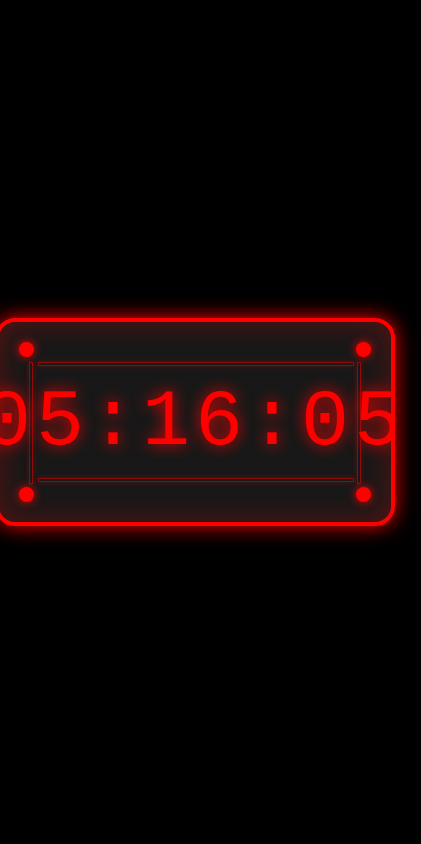
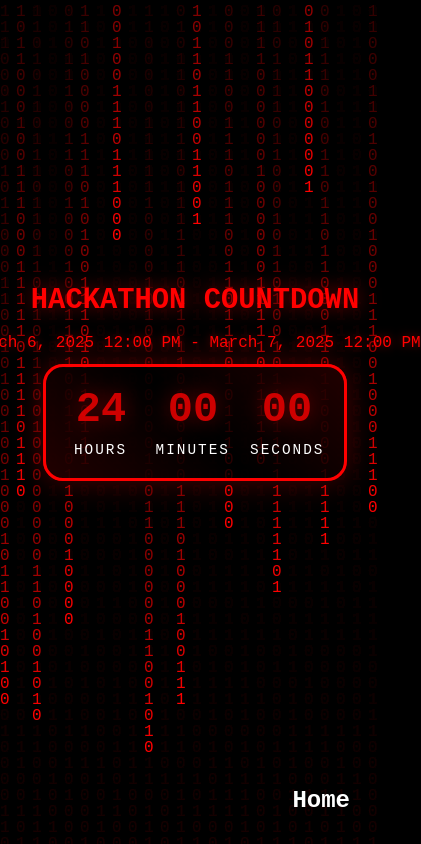
Before and after one commit to jssaikyam/Aikyam, a plain HTML site: page Hackathon-timer.html in a window 390 px wide. Shown: the whole page, 421 px wide, since content can reach past the window. Drawn offline with Linux system fonts and the light colour scheme.

Commit message:
first commit Counter

```diff
--- a/Hackathon-timer.html
+++ b/Hackathon-timer.html
@@ -3,347 +3,308 @@
 <head>
     <meta charset="UTF-8">
     <meta name="viewport" content="width=device-width, initial-scale=1.0">
-  <title>Digital Clock Disintegration</title>
+    <title>Hackathon Countdown</title>
     <style>
-    body {
+        * {
             margin: 0;
             padding: 0;
-      display: flex;
-      justify-content: center;
-      align-items: center;
-      min-height: 100vh;
-      background-color: #000;
-      overflow: hidden;
+            box-sizing: border-box;
             font-family: 'Courier New', monospace;
         }
 
-    .container {
-      position: relative;
-      display: flex;
-      flex-direction: column;
-      align-items: center;
-    }
-
-    .digital-clock {
-      position: relative;
-      width: 400px;
-      height: 200px;
-      margin: 50px auto;
-      transform-style: preserve-3d;
-      perspective: 1000px;
-      display: flex;
-      justify-content: center;
-      align-items: center;
-    }
-
-    .clock-face {
-      position: relative;
-      width: 100%;
-      height: 100%;
-      background-color: rgba(30, 30, 30, 0.8);
-      border: 4px solid #ff0000;
-      border-radius: 20px;
-      box-shadow: 0 0 20px #ff0000, inset 0 0 30px rgba(255, 0, 0, 0.3);
+        body {
+            background: #000;
+            min-height: 100vh;
             display: flex;
             justify-content: center;
             align-items: center;
             overflow: hidden;
         }
 
-    .clock-display {
-      font-size: 5rem;
-      color: #ff0000;
-      text-shadow: 0 0 15px #ff0000;
-      font-family: 'Digital-7', 'Courier New', monospace;
-      letter-spacing: 5px;
+        .container {
             position: relative;
             z-index: 2;
         }
 
-    .clock-buttons {
-      position: absolute;
-      width: 15px;
-      height: 15px;
-      background-color: #ff0000;
-      border-radius: 50%;
-      box-shadow: 0 0 10px #ff0000;
+        .countdown {
+            display: flex;
+            gap: 40px;
+            background: rgba(0, 0, 0, 0.8);
+            padding: 40px;
+            border-radius: 20px;
+            border: 3px solid #ff0000;
+            box-shadow: 0 0 30px rgba(255, 0, 0, 0.3);
+            position: relative;
         }
 
-    .button-1 { top: 20px; left: 20px; }
-    .button-2 { top: 20px; right: 20px; }
-    .button-3 { bottom: 20px; left: 20px; }
-    .button-4 { bottom: 20px; right: 20px; }
-
-    .clock-circuit {
+        .countdown::before {
+            content: '';
             position: absolute;
-      background-color: transparent;
-      border: 1px solid rgba(255, 0, 0, 0.5);
-      box-shadow: 0 0 5px rgba(255, 0, 0, 0.3);
-      z-index: 1;
+            top: -3px;
+            left: -3px;
+            right: -3px;
+            bottom: -3px;
+            border-radius: 20px;
+            background: linear-gradient(45deg, #ff0000, transparent, #ff0000);
+            z-index: -1;
+            animation: borderGlow 3s linear infinite;
         }
 
-    .circuit-1 {
-      width: 80%;
-      height: 2px;
-      top: 40px;
-      left: 10%;
+        .time-segment {
+            display: flex;
+            flex-direction: column;
+            align-items: center;
+            min-width: 100px;
         }
 
-    .circuit-2 {
-      width: 80%;
-      height: 2px;
-      bottom: 40px;
-      left: 10%;
-    }
-
-    .circuit-3 {
-      width: 2px;
-      height: 60%;
-      top: 20%;
-      left: 30px;
-    }
-
-    .circuit-4 {
-      width: 2px;
-      height: 60%;
-      top: 20%;
-      right: 30px;
-    }
-
-    .timer {
-      font-size: 2.5rem;
+        .time-value {
+            font-size: 4rem;
+            font-weight: bold;
             color: #ff0000;
-      margin-top: 20px;
-      text-shadow: 0 0 10px #ff0000;
-      font-family: 'Courier New', monospace;
-      letter-spacing: 2px;
-    }
-
-    .burst-particle {
-      position: absolute;
-      width: 8px;
-      height: 8px;
-      background-color: #ff0000;
-      border-radius: 50%;
-      box-shadow: 0 0 10px #ff0000, 0 0 20px #ff0000;
-      opacity: 0;
-      pointer-events: none;
-    }
-
-    .shard {
-      position: absolute;
-      background-color: rgba(255, 0, 0, 0.3);
-      border: 1px solid #ff0000;
-      box-shadow: 0 0 10px #ff0000;
-      transform-origin: center;
-      opacity: 1;
-      pointer-events: none;
-    }
-
-    .disintegrate {
-      animation: disintegrate 1.5s forwards;
-    }
-
-    @keyframes disintegrate {
-      0% {
-        transform: scale(1) rotate(0);
-        opacity: 1;
-        filter: blur(0);
-      }
-      100% {
-        transform: scale(0.2) rotate(15deg);
-        opacity: 0;
-        filter: blur(10px);
-      }
-    }
-
-    .message {
-      position: absolute;
-      top: 50%;
-      left: 50%;
-      transform: translate(-50%, -50%);
-      font-size: 4rem;
-      color: #ff0000;
-      text-shadow: 0 0 20px #ff0000;
-      opacity: 0;
-      transition: opacity 1s;
-      font-family: 'Impact', sans-serif;
-      letter-spacing: 3px;
-      text-transform: uppercase;
-    }
-
-    .show-message {
-      opacity: 1;
+            text-shadow: 0 0 20px rgba(255, 0, 0, 0.5);
             animation: pulse 2s infinite;
         }
 
-    @keyframes pulse {
-      0% {
-        text-shadow: 0 0 20px #ff0000;
-        transform: translate(-50%, -50%) scale(1);
-      }
-      50% {
-        text-shadow: 0 0 40px #ff0000, 0 0 60px #ff0000;
-        transform: translate(-50%, -50%) scale(1.05);
-      }
-      100% {
-        text-shadow: 0 0 20px #ff0000;
-        transform: translate(-50%, -50%) scale(1);
-      }
+        .time-label {
+            font-size: 1.2rem;
+            color: #fff;
+            text-transform: uppercase;
+            letter-spacing: 2px;
+            margin-top: 10px;
         }
 
-    .background-effect {
+        .binary-rain {
             position: fixed;
             top: 0;
             left: 0;
             width: 100%;
             height: 100%;
-      pointer-events: none;
-      z-index: -1;
-      opacity: 0;
-      transition: opacity 1s;
+            z-index: 1;
         }
 
-    .background-effect.active {
+        .title {
+            position: absolute;
+            top: -100px;
+            left: 50%;
+            transform: translateX(-50%);
+            color: #ff0000;
+            font-size: 2.5rem;
+            text-align: center;
+            text-shadow: 0 0 20px rgba(255, 0, 0, 0.5);
+            white-space: nowrap;
+            animation: glitch 5s infinite;
+        }
+
+        .date-display {
+            position: absolute;
+            top: -40px;
+            left: 50%;
+            transform: translateX(-50%);
+            color: #ff0000;
+            font-size: 1.2rem;
+            text-align: center;
+            text-shadow: 0 0 10px rgba(255, 0, 0, 0.5);
+            white-space: nowrap;
+        }
+
+        @keyframes pulse {
+            0%, 100% {
+                transform: scale(1);
                 opacity: 1;
             }
-
-    .vignette {
-      position: absolute;
-      top: 0;
-      left: 0;
-      width: 100%;
-      height: 100%;
-      box-shadow: inset 0 0 150px 50px #000;
-      background: radial-gradient(circle, transparent 50%, #000 100%);
+            50% {
+                transform: scale(1.05);
+                opacity: 0.8;
+            }
         }
 
-    .dust {
-      position: absolute;
-      width: 4px;
-      height: 4px;
-      background-color: #ff0000;
-      border-radius: 50%;
-      box-shadow: 0 0 5px #ff0000;
-      opacity: 0;
+        @keyframes borderGlow {
+            0%, 100% {
+                opacity: 1;
             }
-
-    .spark {
-      position: absolute;
-      width: 2px;
-      height: 2px;
-      background-color: #ff0000;
-      border-radius: 50%;
-      box-shadow: 0 0 8px #ff0000, 0 0 12px #ff0000;
-      opacity: 0;
-      pointer-events: none;
+            50% {
+                opacity: 0.5;
             }
-
-    .circuit-spark {
-      position: absolute;
-      width: 3px;
-      height: 3px;
-      background-color: #ff0000;
-      border-radius: 50%;
-      box-shadow: 0 0 8px #ff0000;
-      opacity: 0;
-      pointer-events: none;
-    }
-
-    .glitch {
-      animation: glitch 0.3s infinite;
         }
 
         @keyframes glitch {
             0% {
-        transform: translate(0);
-        opacity: 1;
+                transform: translateX(-50%) skew(0deg);
+                text-shadow: 0 0 20px rgba(255, 0, 0, 0.5);
             }
-      20% {
-        transform: translate(-5px, 5px);
-        opacity: 0.8;
+            2% {
+                transform: translateX(-50%) skew(20deg);
+                text-shadow: 3px 3px 0 #ff0000, -3px -3px 0 #0000ff;
             }
-      40% {
-        transform: translate(5px, -5px);
-        opacity: 1;
+            4% {
+                transform: translateX(-50%) skew(0deg);
+                text-shadow: 0 0 20px rgba(255, 0, 0, 0.5);
             }
-      60% {
-        transform: translate(-3px, 2px);
-        opacity: 0.8;
+            50% {
+                text-shadow: 0 0 20px rgba(255, 0, 0, 0.5);
             }
-      80% {
-        transform: translate(3px, -2px);
-        opacity: 1;
+            52% {
+                text-shadow: 3px 3px 0 #ff0000, -3px -3px 0 #0000ff;
             }
-      100% {
-        transform: translate(0);
-        opacity: 1;
+            54% {
+                text-shadow: 0 0 20px rgba(255, 0, 0, 0.5);
             }
+        }
+
+        @media (max-width: 768px) {
+            .countdown {
+                gap: 20px;
+                padding: 20px;
+            }
+
+            .time-segment {
+                min-width: 70px;
+            }
+
+            .time-value {
+                font-size: 2.5rem;
+            }
+
+            .time-label {
+                font-size: 0.9rem;
+            }
+
+            .title {
+                font-size: 1.8rem;
+                top: -80px;
+            }
+
+            .date-display {
+                font-size: 1rem;
+                top: -30px;
+            }
+        }
+        .back-button {
+            position: fixed;
+            bottom: 20px;
+            right: 20px;
+            padding: 10px 20px;
+            backface-visibility: hidden;
+            /* background: rgba(197, 2, 2, 0.8); */
+            color: white;
+            text-decoration: none;
+            border-radius: 5px;
+            font-weight: bold;
+            z-index: 1000;
+            transition: all 0.3s ease;
+            font-size: 1.5rem ;
+        }
+
+        .back-button:hover {
+            background: rgb(255, 0, 0);
+            transform: translateY(-2px);
+            box-shadow: 0 5px 15px rgba(255, 0, 0, 0.3);
         }
     </style>
 </head>
 <body>
+    <canvas class="binary-rain" id="binaryRain"></canvas>
     <div class="container">
-    <div class="digital-clock">
-      <div class="clock-face">
-        <div class="clock-display">10:00</div>
-        <div class="clock-buttons button-1"></div>
-        <div class="clock-buttons button-2"></div>
-        <div class="clock-buttons button-3"></div>
-        <div class="clock-buttons button-4"></div>
-        <div class="clock-circuit circuit-1"></div>
-        <div class="clock-circuit circuit-2"></div>
-        <div class="clock-circuit circuit-3"></div>
-        <div class="clock-circuit circuit-4"></div>
+        <h1 class="title">HACKATHON COUNTDOWN</h1>
+        <div class="date-display">March 6, 2025 12:00 PM - March 7, 2025 12:00 PM</div>
+        <div class="countdown">
+            <div class="time-segment">
+                <div class="time-value" id="hours">24</div>
+                <div class="time-label">Hours</div>
+            </div>
+            <div class="time-segment">
+                <div class="time-value" id="minutes">00</div>
+                <div class="time-label">Minutes</div>
+            </div>
+            <div class="time-segment">
+                <div class="time-value" id="seconds">00</div>
+                <div class="time-label">Seconds</div>
             </div>
         </div>
-    <div class="message">TIME'S UP!</div>
     </div>
-
-  <div class="background-effect">
-    <div class="vignette"></div>
-  </div>
+    <a href="index.html" class="back-button">Home</a>
 
     <script>
-    document.addEventListener('DOMContentLoaded', () => {
-      const clockDisplay = document.querySelector('.clock-display');
+        // Binary Rain Animation
+        const canvas = document.getElementById('binaryRain');
+        const ctx = canvas.getContext('2d');
 
-      // Set the start time to March 6, 12:00 PM
-      const startTime = new Date(new Date().getFullYear(), 2, 6, 12, 30, 0).getTime(); // March = 2 (zero-based index)
+        canvas.width = window.innerWidth;
+        canvas.height = window.innerHeight;
 
-      // Set the end time to March 7, 12:00 PM (24 hours from start)
-      const endTime = startTime + 24 * 60 * 60 * 1000;
+        const binary = '10'.split('');
+        const fontSize = 16;
+        const columns = canvas.width / fontSize;
+        const drops = Array(Math.floor(columns)).fill(1);
 
-      function updateClock() {
-        const now = new Date().getTime();
+        function drawBinaryRain() {
+            ctx.fillStyle = 'rgba(0, 0, 0, 0.05)';
+            ctx.fillRect(0, 0, canvas.width, canvas.height);
 
-        // Ensure we don't go negative
-        const timeLeft = Math.max(0, endTime - now);
+            ctx.fillStyle = '#ff0000';
+            ctx.font = fontSize + 'px monospace';
 
-        const hours = Math.floor((timeLeft / (1000 * 60 * 60)) % 24);
-        const minutes = Math.floor((timeLeft / (1000 * 60)) % 60);
-        const seconds = Math.floor((timeLeft / 1000) % 60);
+            for (let i = 0; i < drops.length; i++) {
+                const text = binary[Math.floor(Math.random() * binary.length)];
+                ctx.fillText(text, i * fontSize, drops[i] * fontSize);
 
-        clockDisplay.textContent =
-          `${hours.toString().padStart(2, '0')}:${minutes.toString().padStart(2, '0')}:${seconds.toString().padStart(2, '0')}`;
-
-        if (timeLeft <= 0) {
-          clearInterval(timerInterval);
-          disintegrateClock();
+                if (drops[i] * fontSize > canvas.height && Math.random() > 0.975) {
+                    drops[i] = 0;
+                }
+                drops[i]++;
             }
         }
 
-      // Update the clock every second
-      const timerInterval = setInterval(updateClock, 1000);
-      updateClock(); // Run immediately to avoid 1-second delay
+        // Countdown Timer
+        function updateCountdown() {
+            const startDate = new Date('2025-03-06T12:00:00');
+            const endDate = new Date('2025-03-07T12:00:00');
 
-      function disintegrateClock() {
-        alert("Time is up! The countdown has ended.");
-        // Add your clock disintegration animation here
+            function update() {
+                const now = new Date();
+
+                // Before the event starts
+                if (now < startDate) {
+                    document.getElementById('hours').textContent = '24';
+                    document.getElementById('minutes').textContent = '00';
+                    document.getElementById('seconds').textContent = '00';
+                    return;
                 }
+
+                // After the event ends
+                if (now >= endDate) {
+                    document.getElementById('hours').textContent = '00';
+                    document.getElementById('minutes').textContent = '00';
+                    document.getElementById('seconds').textContent = '00';
+                    return;
+                }
+
+                // During the event
+                const timeLeft = endDate - now;
+
+                const hours = Math.floor((timeLeft % (1000 * 60 * 60 * 24)) / (1000 * 60 * 60));
+                const minutes = Math.floor((timeLeft % (1000 * 60 * 60)) / (1000 * 60));
+                const seconds = Math.floor((timeLeft % (1000 * 60)) / 1000);
+
+                document.getElementById('hours').textContent = hours.toString().padStart(2, '0');
+                document.getElementById('minutes').textContent = minutes.toString().padStart(2, '0');
+                document.getElementById('seconds').textContent = seconds.toString().padStart(2, '0');
+            }
+
+            // Update countdown every second
+            setInterval(update, 1000);
+            update(); // Initial call
+        }
+
+        // Start animations and countdown
+        setInterval(drawBinaryRain, 50);
+        updateCountdown();
+
+        // Handle window resize
+        window.addEventListener('resize', () => {
+            canvas.width = window.innerWidth;
+            canvas.height = window.innerHeight;
         });
     </script>
-
-
 </body>
 </html>
```
Lines whose indentation alone changed are shown as unchanged.
